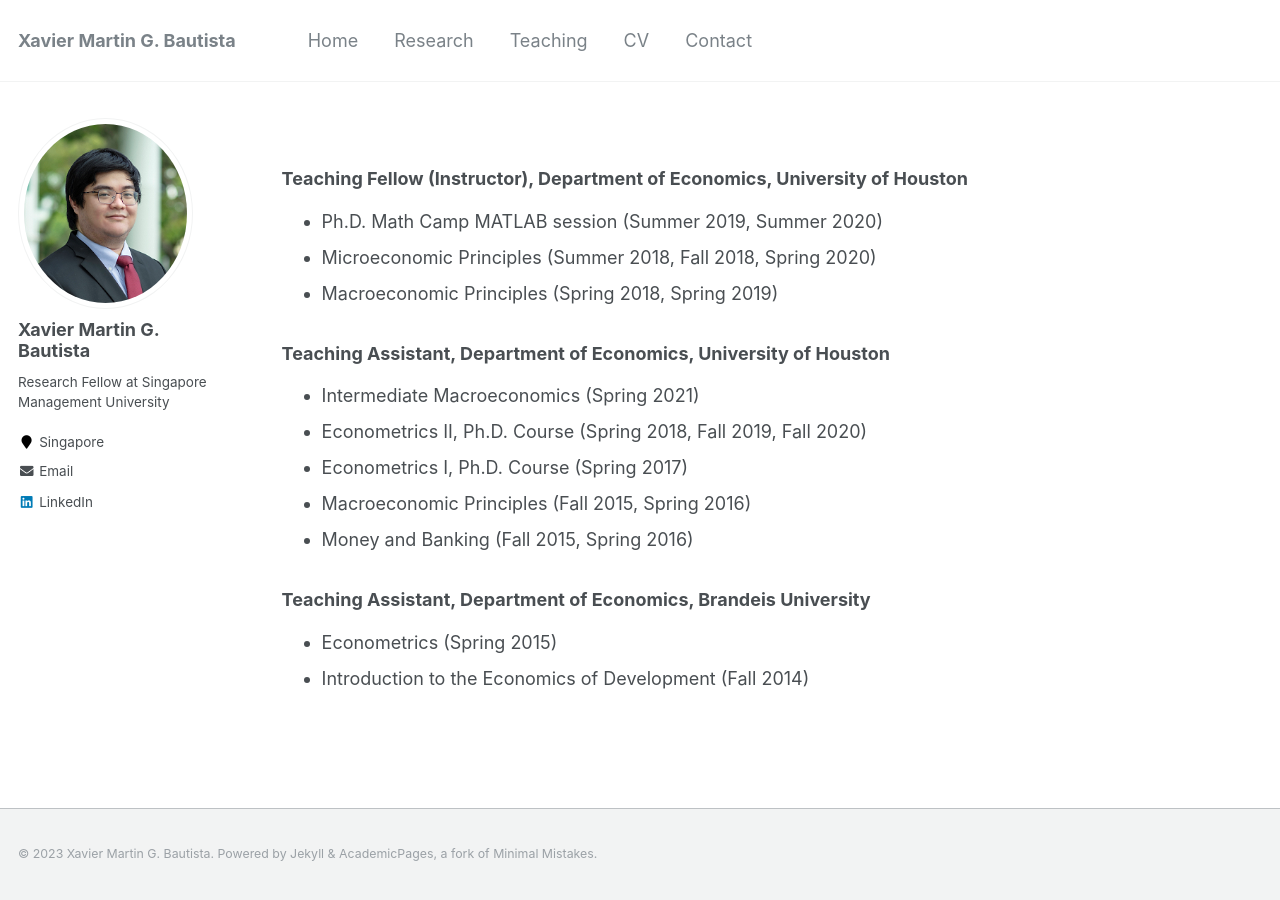
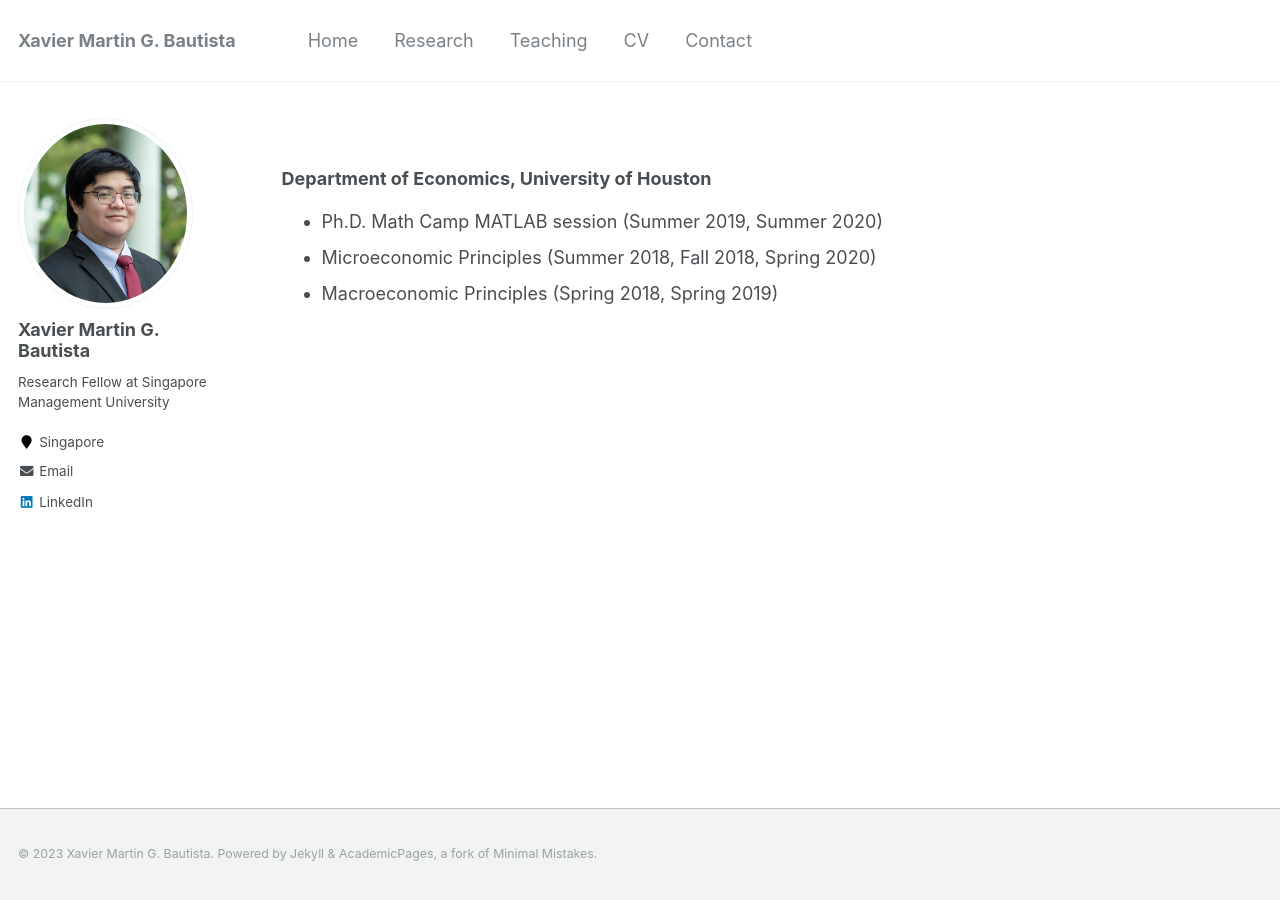
Before and after one commit to xmgbautista/xmgbautista.github.io, a Jekyll site: the page built from _pages/teaching.md, in a window 1280 px wide. Built offline with Jekyll 4.4.1, drawn with Linux system fonts in a browser that asks for light colours.

Commit message:
Update pages

```diff
--- a/_pages/teaching.md
+++ b/_pages/teaching.md
@@ -5,21 +5,8 @@ permalink: /teaching/
 author_profile: true
 ---
 
-### Teaching Fellow (Instructor), Department of Economics, University of Houston
+### Department of Economics, University of Houston
 
 * Ph.D. Math Camp MATLAB session (Summer 2019, Summer 2020)
 * Microeconomic Principles (Summer 2018, Fall 2018, Spring 2020)
 * Macroeconomic Principles (Spring 2018, Spring 2019)
-
-### Teaching Assistant, Department of Economics, University of Houston
-
-* Intermediate Macroeconomics (Spring 2021)
-* Econometrics II, Ph.D. Course (Spring 2018, Fall 2019, Fall 2020)
-* Econometrics I, Ph.D. Course (Spring 2017)
-* Macroeconomic Principles (Fall 2015, Spring 2016)
-* Money and Banking (Fall 2015, Spring 2016)
-
-### Teaching Assistant, Department of Economics, Brandeis University
-
-* Econometrics (Spring 2015)
-* Introduction to the Economics of Development (Fall 2014)
```
Also changed, not shown: _pages/about.md (+2 -3 lines), _pages/research.md (+0 -4 lines).
